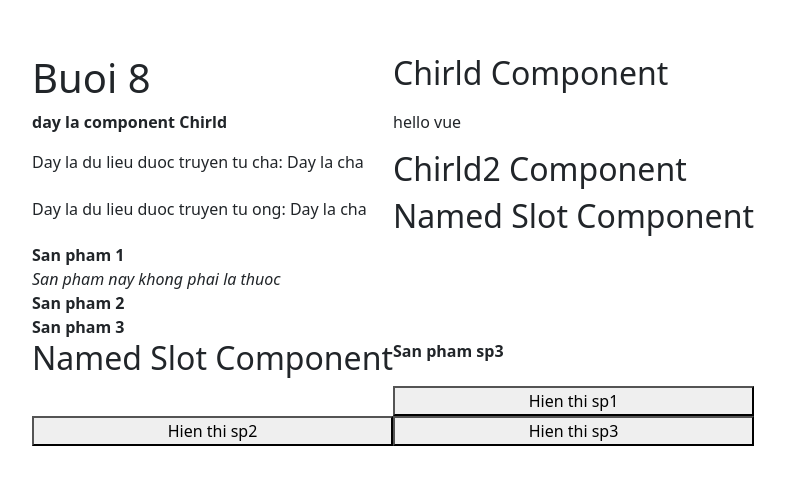
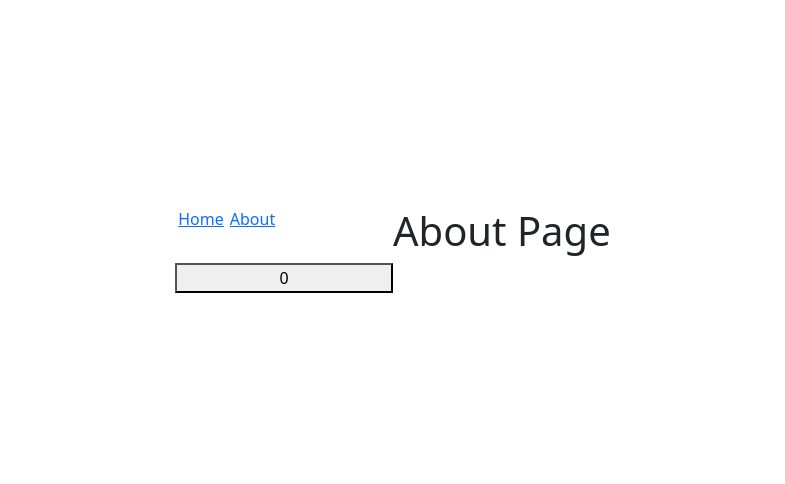
Before and after one commit to ngandt184163/summer25-sd20303, a Vue app in the folder Vuejs/ca6/front-end-framework/: page /about in a window 1280 px wide. Shown: the part 150-634 px from the top of the page, without its empty margins (247-1032 px from the left). Built offline with nearby package versions, Linux system fonts and the light colour scheme.

Commit message:
vue js ca 6

```diff
--- a/Vuejs/ca6/front-end-framework/package.json
+++ b/Vuejs/ca6/front-end-framework/package.json
@@ -10,7 +10,8 @@
   },
   "dependencies": {
     "bootstrap": "^5.3.8",
-    "vue": "^3.5.29"
+    "vue": "^3.5.29",
+    "vue-router": "^5.0.4"
   },
   "devDependencies": {
     "@vitejs/plugin-vue": "^6.0.4",
--- /dev/null
+++ b/Vuejs/ca6/front-end-framework/src/baihoc/buoi10_App.vue
@@ -0,0 +1,58 @@
+<script setup>
+/**
+ * 1. Lifecycle là gì
+ * - la vong doi cua component, bao
+ * gom tat ca cac giai doan tu luc
+ * no duoc sinh ra den khi no
+ * bi huy
+ * - vong doi cua componet la tu luc
+ * no duoc gan vao DOM, thay doi UI
+ * va cuoi cung la xoa khoi DOM
+ *
+ * 2. Lifecycle Hooks là gì?
+  Hooks = các “điểm móc” để chạy
+  code theo từng giai đoạn
+  - chung ta co 6 giai doan co ban
+  + sau khi dc gan vao DOM
+  + sau khi bi xoa khoi DOM
+  + truoc khi duoc gan vao DOM
+  + truoc khi bi xoa khoi DOM
+  + truoc khi du lieu bi thay doi
+  khien cho UI dc cap nhat
+  + sau khi du lieu bi thay doi
+  3.1. onMounted
+  - sau khi component duoc hien thi
+  le man hinh thi no se chay
+  Dùng khi:
+  Gọi API
+  Lấy dữ liệu
+  thao tác DOM
+  3.1. onUnMounted
+  - sau khi component bi xoa khoi
+  DOM
+  - Dung khi xoa du lieu, dong ket
+  noi toi server, xoa su kien
+
+  3.3 onBeforeMount
+  - chay truoc khi component duoc
+  hien thi
+  3.4 onBeforeUnmount
+  - chay truoc khi component bi
+  xoa khoi DOM
+  3.5. onUpdated
+  - chay sau khi du lieu thay doi
+  va lam cho UI cap nhat
+  3.6 onBeforeUpdate
+  - chay truoc khi du lieu thay
+  doi
+ */
+</script>
+
+<template>
+  <nav>
+    <router-link to="/">Home</router-link>
+    <router-link to="/about">About</router-link>
+  </nav>
+
+  <router-view />
+</template>
--- /dev/null
+++ b/Vuejs/ca6/front-end-framework/src/views/About.vue
@@ -0,0 +1,41 @@
+<script setup>
+import {
+  ref,
+  onMounted,
+  onUnmounted,
+  onBeforeMount,
+  onBeforeUnmount,
+  onUpdated,
+  onBeforeUpdate,
+} from "vue";
+
+onMounted(() => {
+  console.log("on mounted");
+});
+
+onUnmounted(() => {
+  console.log("on unMounted");
+});
+
+onBeforeMount(() => {
+  console.log("on before mount");
+});
+
+onBeforeUnmount(() => {
+  console.log("on before unmount");
+});
+
+onUpdated(() => {
+  console.log("on updated: ", document.getElementById("count").innerText);
+});
+
+onBeforeUpdate(() => {
+  console.log("on before update: ", document.getElementById("count").innerText);
+});
+
+const count = ref(0);
+</script>
+<template>
+  <h1>About Page</h1>
+  <button id="count" @click="count++">{{ count }}</button>
+</template>
--- /dev/null
+++ b/Vuejs/ca6/front-end-framework/src/views/Home.vue
@@ -0,0 +1,3 @@
+<template>
+  <h1>Home Page</h1>
+</template>
```
Also changed, not shown: Vuejs/ca6/front-end-framework/src/main.js (+4 -3 lines), Vuejs/ca6/front-end-framework/src/router/index.js (added, +17 -0 lines), 1 other file (tests, documents, lock files or other folders).
